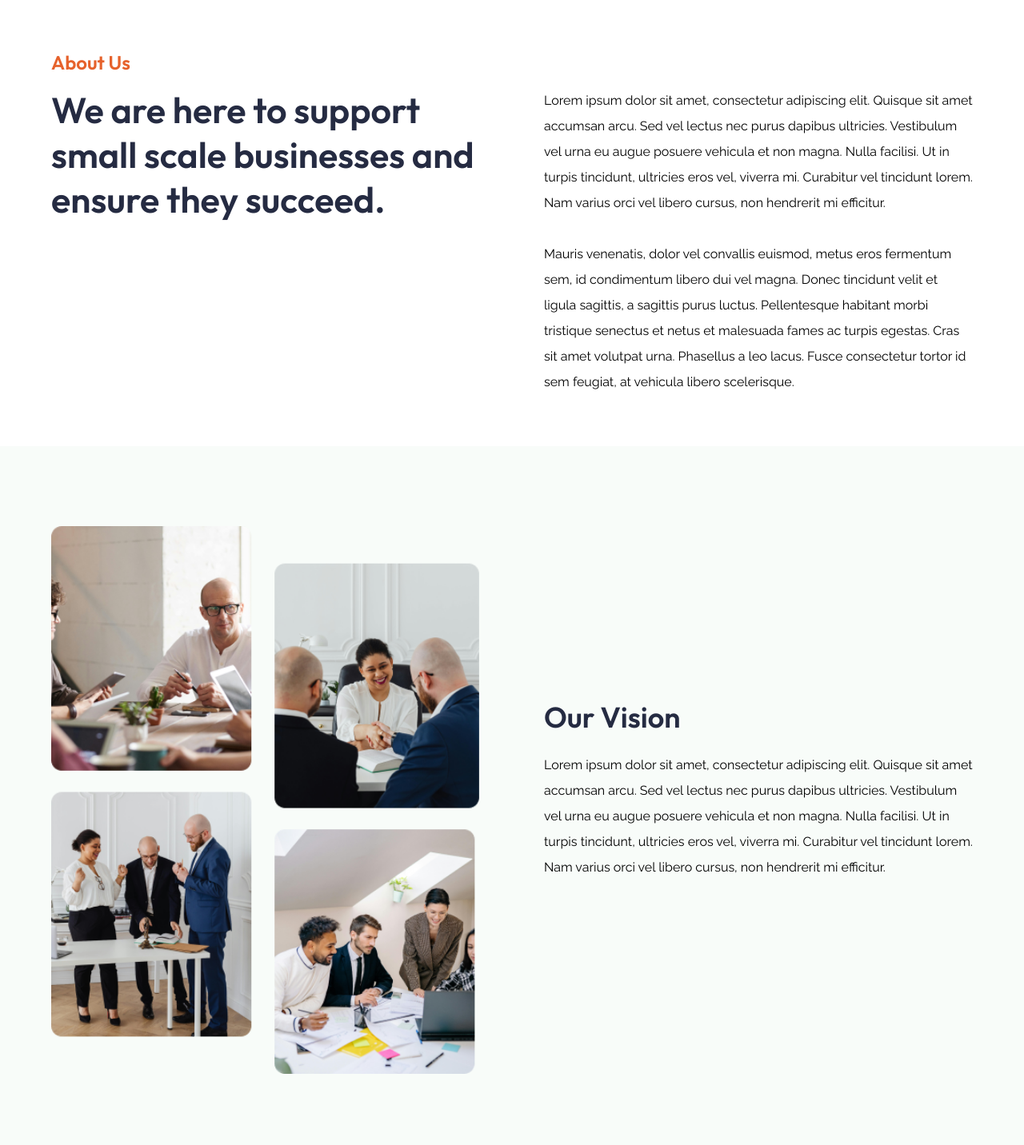
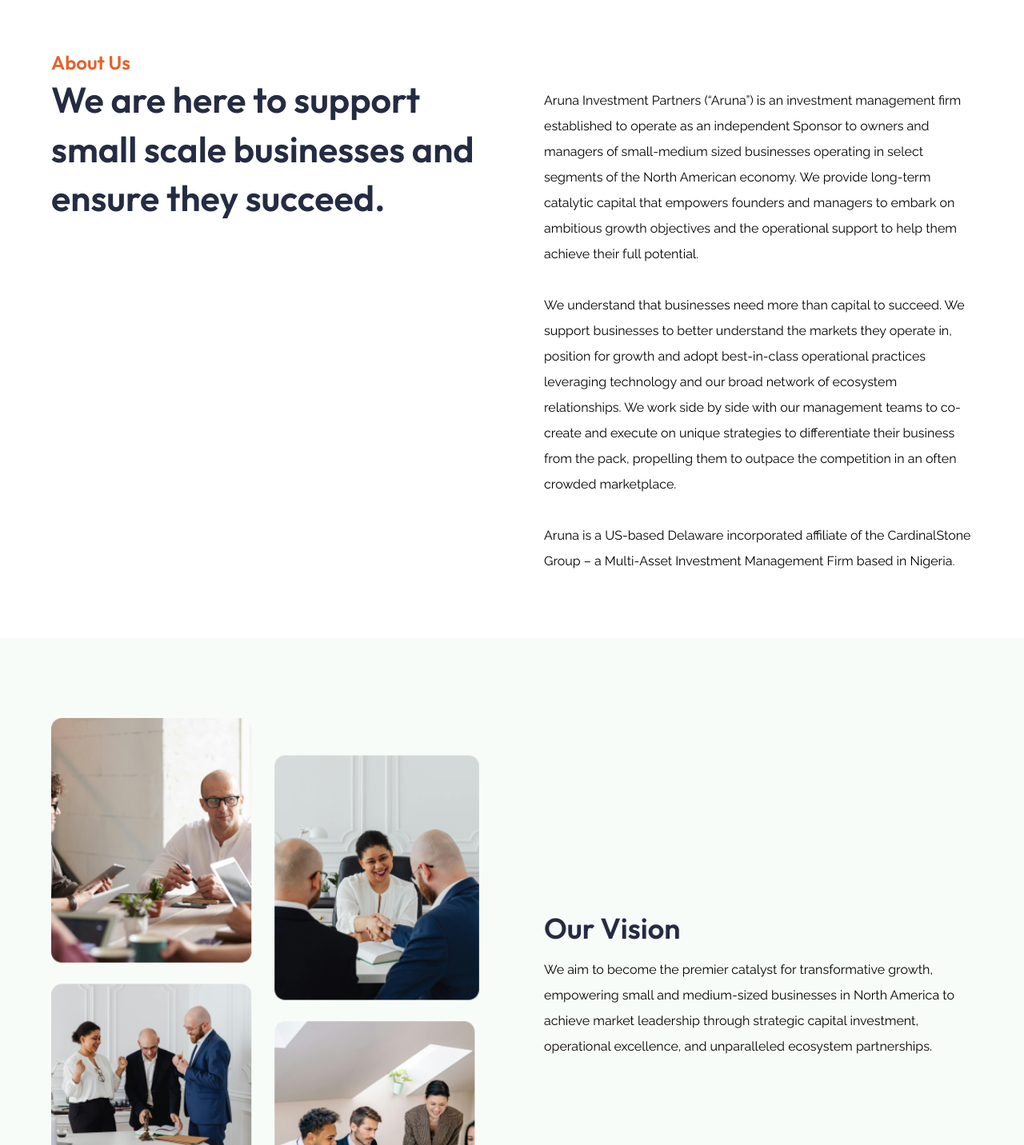
Before and after one commit to Benayo/aruna, a React (Create React App) app: page /about in a window 1280 px wide. Shown: the part 378-1810 px from the top of the page at 80% size. Built offline with nearby package versions, Linux system fonts and the light colour scheme; a web font is replaced by a local one.

Commit message:
Latest changes

```diff
--- a/src/pages/aboutus/Aboutpage.js
+++ b/src/pages/aboutus/Aboutpage.js
@@ -18,33 +18,41 @@
       <div className="pb-20">
         {/* About Us Section */}
         <section className="py-8 md:py-16 bg-white-100 px-4 md:px-16">
-          <h2 className="text-lg md:text-2xl font-main text-secondary-100 font-semibold mb-4">
+          <h2 className="text-xl md:text-2xl font-main text-secondary-100 font-semibold mb-4 lg:mb-0 ">
             About Us
           </h2>
 
-          <div className="grid grid-cols-1 xl:grid-cols-2 gap-y-8 gap-x-10 md:gap-x-20 text-left">
-            <h1 className="text-2xl md:text-[2.8rem] font-main text-primary-200 font-semibold leading-tight">
+          <div className="grid grid-cols-1 xl:grid-cols-2 gap-y-4 gap-x-10 md:gap-x-20 text-left">
+            <h1 className="text-3xl sm:text-4xl xl:text-[2.8rem]  font-main text-primary-200 font-semibold md:leading-snug">
               We are here to support small scale businesses and ensure they
               succeed.
             </h1>
 
             <div>
-              <p className="font-body font-normal leading-8">
-                Lorem ipsum dolor sit amet, consectetur adipiscing elit. Quisque
-                sit amet accumsan arcu. Sed vel lectus nec purus dapibus
-                ultricies. Vestibulum vel urna eu augue posuere vehicula et non
-                magna. Nulla facilisi. Ut in turpis tincidunt, ultricies eros
-                vel, viverra mi. Curabitur vel tincidunt lorem. Nam varius orci
-                vel libero cursus, non hendrerit mi efficitur.
+              <p className="font-body font-normal text-sm xl:text-base my-2 md:my-4 leading-6 xl:leading-8">
+                Aruna Investment Partners (“Aruna”) is an investment management
+                firm established to operate as an independent Sponsor to owners
+                and managers of small-medium sized businesses operating in
+                select segments of the North American economy. We provide
+                long-term catalytic capital that empowers founders and managers
+                to embark on ambitious growth objectives and the operational
+                support to help them achieve their full potential.
                 <br />
                 <br />
-                Mauris venenatis, dolor vel convallis euismod, metus eros
-                fermentum sem, id condimentum libero dui vel magna. Donec
-                tincidunt velit et ligula sagittis, a sagittis purus luctus.
-                Pellentesque habitant morbi tristique senectus et netus et
-                malesuada fames ac turpis egestas. Cras sit amet volutpat urna.
-                Phasellus a leo lacus. Fusce consectetur tortor id sem feugiat,
-                at vehicula libero scelerisque.
+                We understand that businesses need more than capital to succeed.
+                We support businesses to better understand the markets they
+                operate in, position for growth and adopt best-in-class
+                operational practices leveraging technology and our broad
+                network of ecosystem relationships. We work side by side with
+                our management teams to co- create and execute on unique
+                strategies to differentiate their business from the pack,
+                propelling them to outpace the competition in an often crowded
+                marketplace.
+                <br />
+                <br />
+                Aruna is a US-based Delaware incorporated affiliate of the
+                CardinalStone Group – a Multi-Asset Investment Management Firm
+                based in Nigeria.
               </p>
             </div>
           </div>
@@ -63,13 +71,11 @@
               <h1 className="text-3xl md:text-4xl font-semibold text-primary-200 font-main">
                 Our Vision
               </h1>
-              <p className="font-body font-normal leading-8 py-6">
-                Lorem ipsum dolor sit amet, consectetur adipiscing elit. Quisque
-                sit amet accumsan arcu. Sed vel lectus nec purus dapibus
-                ultricies. Vestibulum vel urna eu augue posuere vehicula et non
-                magna. Nulla facilisi. Ut in turpis tincidunt, ultricies eros
-                vel, viverra mi. Curabitur vel tincidunt lorem. Nam varius orci
-                vel libero cursus, non hendrerit mi efficitur.
+              <p className="font-body font-normal text-sm xl:text-base my-2 md:my-4 leading-6 xl:leading-8">
+                We aim to become the premier catalyst for transformative growth,
+                empowering small and medium-sized businesses in North America to
+                achieve market leadership through strategic capital investment,
+                operational excellence, and unparalleled ecosystem partnerships.
               </p>
             </div>
           </div>
@@ -78,7 +84,7 @@
         {/* Expert Team Section */}
         <section className="py-8 md:py-16 bg-white-100 px-4 md:px-16">
           <div className="text-center">
-            <h2 className="text-lg md:text-2xl font-main text-secondary-100 font-semibold mb-4">
+            <h2 className="text-xl md:text-2xl font-main text-secondary-100 font-semibold mb-4">
               Expert Team
             </h2>
             <h1 className="text-3xl md:text-4xl font-semibold text-primary-200 font-main">
@@ -87,85 +93,87 @@
           </div>
 
           <div className="flex flex-col items-center py-12 md:py-24">
-            <div className="grid grid-cols-4 md:grid-cols-3 md:grid-cols-8 gap-8">
+            <div className="grid grid-cols-4 md:grid-cols-8 gap-8">
               {/* Team Member 1 */}
-              <div className="text-center col-span-2 md:col-span-2">
+              <div className="text-center col-span-2">
                 <img
                   src={image1}
                   alt="Joe Bridges"
                   className="w-full rounded-md"
                 />
                 <div className="py-6">
-                  <h3 className="text-xl font-medium text-primary-200 font-main">
+                  <h3 className="md:text-xl font-medium text-primary-200 font-main">
                     Joe Bridges
                   </h3>
-                  <p className="font-body font-light leading-8">Founder</p>
+                  <p className=" text-sm md:text-base font-body font-light leading-8">
+                    Founder
+                  </p>
                 </div>
               </div>
 
               {/* Team Member 2 */}
-              <div className="text-center col-span-2 md:col-span-2">
+              <div className="text-center col-span-2">
                 <img
                   src={image2}
                   alt="Jeffrey Walters"
                   className="w-full rounded-md"
                 />
                 <div className="py-6">
-                  <h3 className="text-xl font-medium text-primary-200 font-main">
+                  <h3 className="md:text-xl font-medium text-primary-200 font-main">
                     Jeffrey Walters
                   </h3>
-                  <p className="font-body font-light leading-8">
+                  <p className=" text-sm md:text-base font-body font-light leading-8">
                     Chief Executive Officer
                   </p>
                 </div>
               </div>
 
               {/* Team Member 3 */}
-              <div className="text-center col-span-2 md:col-span-2">
+              <div className="text-center col-span-2">
                 <img
                   src={image3}
                   alt="Jason Reed"
                   className="w-full rounded-md"
                 />
                 <div className="py-6">
-                  <h3 className="text-xl font-medium text-primary-200 font-main">
+                  <h3 className="md:text-xl font-medium text-primary-200 font-main">
                     Jason Reed
                   </h3>
-                  <p className="font-body font-light leading-8">
+                  <p className=" text-sm md:text-base font-body font-light leading-8">
                     Managing Director
                   </p>
                 </div>
               </div>
 
               {/* Team Member 4 */}
-              <div className="text-center col-span-2 md:col-span-2">
+              <div className="text-center col-span-2">
                 <img
                   src={image4}
                   alt="Nellie Padilla"
                   className="w-full rounded-md"
                 />
                 <div className="py-6">
-                  <h3 className="text-xl font-medium text-primary-200 font-main">
+                  <h3 className="md:text-xl font-medium text-primary-200 font-main">
                     Nellie Padilla
                   </h3>
-                  <p className="font-body font-light leading-8">
+                  <p className=" text-sm md:text-base font-body font-light leading-8">
                     Senior Operating Partner
                   </p>
                 </div>
               </div>
 
               {/* Team Member 5 */}
-              <div className="text-center col-span-2 md:col-span-2 md:col-start-2">
+              <div className="text-center col-span-2 md:col-start-2">
                 <img
                   src={image5}
                   alt="Dean Bell"
                   className="w-full rounded-md"
                 />
                 <div className="py-6">
-                  <h3 className="text-xl font-medium text-primary-200 font-main">
+                  <h3 className="md:text-xl font-medium text-primary-200 font-main">
                     Dean Bell
                   </h3>
-                  <p className="font-body font-light leading-8">
+                  <p className=" text-sm md:text-base font-body font-light leading-8">
                     Business Development Officer
                   </p>
                 </div>
@@ -179,27 +187,27 @@
                   className="w-full rounded-md"
                 />
                 <div className="py-6">
-                  <h3 className="text-xl font-medium text-primary-200 font-main">
+                  <h3 className="md:text-xl font-medium text-primary-200 font-main">
                     Pearl Brooks
                   </h3>
-                  <p className="font-body font-light leading-8">
+                  <p className=" text-sm md:text-base font-body font-light leading-8">
                     Executive Assistant
                   </p>
                 </div>
               </div>
 
               {/* Team Member 7 */}
-              <div className="text-center col-span-2 col-start-2  md:col-span-2">
+              <div className="text-center col-span-2  col-start-2   md:col-span-2">
                 <img
                   src={image7}
                   alt="Isaiah Griffin"
                   className="w-full rounded-md"
                 />
                 <div className="py-6">
-                  <h3 className="text-xl font-medium text-primary-200 font-main">
+                  <h3 className="md:text-xl font-medium text-primary-200 font-main">
                     Isaiah Griffin
                   </h3>
-                  <p className="font-body font-light leading-8">
+                  <p className=" text-sm md:text-base font-body font-light leading-8">
                     Chief Financial Officer
                   </p>
                 </div>
--- a/src/pages/focus/Focuspage.js
+++ b/src/pages/focus/Focuspage.js
@@ -34,35 +34,34 @@
     <section>
       <Header title="Focus" />
 
-      <div className="pb-[6.25rem]">
+      <div className="pb-20">
         {/* Approach Section */}
         <div className="py-4 md:py-16 bg-white-100 px-4 md:px-16 ">
-          <h2 className="text-xl md:text-2xl font-main text-secondary-100 font-semibold mb-4">
+          <h2 className="text-xl md:text-2xl font-main text-secondary-100 font-semibold mb-4 lg:mb-0 ">
             Approach
           </h2>
 
-          <div className="grid grid-cols-1 xl:grid-cols-2 gap-y-8 gap-x-10 md:gap-x-20 text-left">
-            <h1 className="text-2xl md:text-[2.8rem] font-main text-primary-200 font-semibold leading-tight">
+          <div className="grid grid-cols-1 xl:grid-cols-2 gap-y-4 gap-x-10 md:gap-x-20 text-left">
+            <h1 className="text-3xl sm:text-4xl xl:text-[2.8rem]  font-main text-primary-200 font-semibold md:leading-snug">
               We partner with and invest in small businesses.
             </h1>
 
             <div>
-              <p className="font-body font-normal leading-8">
-                Lorem ipsum dolor sit amet, consectetur adipiscing elit. Quisque
-                sit amet accumsan arcu. Sed vel lectus nec purus dapibus
-                ultricies. Vestibulum vel urna eu augue posuere vehicula et non
-                magna. Nulla facilisi. Ut in turpis tincidunt, ultricies eros
-                vel, viverra mi. Curabitur vel tincidunt lorem. Nam varius orci
-                vel libero cursus, non hendrerit mi efficitur.
+              <p className="font-body font-normal text-sm xl:text-base my-2 md:my-4 leading-6 xl:leading-8">
+                Choosing the right investment partner is a crucial decision that
+                can shape the future of any business. At Aruna Investment
+                Partners, we recognize the importance of this choice and are
+                committed to being more than just a capital provider; we are
+                your dedicated partner in growth.
                 <br />
                 <br />
-                Mauris venenatis, dolor vel convallis euismod, metus eros
-                fermentum sem, id condimentum libero dui vel magna. Donec
-                tincidunt velit et ligula sagittis, a sagittis purus luctus.
-                Pellentesque habitant morbi tristique senectus et netus et
-                malesuada fames ac turpis egestas. Cras sit amet volutpat urna.
-                Phasellus a leo lacus. Fusce consectetur tortor id sem feugiat,
-                at vehicula libero scelerisque.
+                For years, Aruna has been at the forefront of empowering small
+                and medium-sized businesses in North America, providing them
+                with the strategic capital and operational support they need to
+                realize their ambitious growth objectives. Our approach
+                transcends traditional investment models by offering a holistic
+                partnership that aligns with the unique needs of business
+                owners, management teams, and our firm.
               </p>
             </div>
           </div>
@@ -77,39 +76,40 @@
             Investing Criteria
           </h1>
 
-          <div className="flex flex-col md:flex-row justify-center items-center py-12 md:py-16 gap-8">
+          <div className=" grid md:grid-cols-3 py-12 md:py-16 gap-8">
             <InvestCriteriaCard
               title="Revenue"
               value="$5 - $10M+"
               percentage={75}
               text="Positive"
-              description="Purus in massa tempor nec. Magna etiam tempor orci eDonec tincidunt velit et ligula sagittis."
+              description="Our expertise lies in acquiring specialized manufacturing and distribution companies with annual revenues ranging from $5M to over $10M."
+            />
+
+            <InvestCriteriaCard
+              percentage={20}
+              text="20%"
+              title="Cashflow"
+              value="Positive"
+              description="We focus on acquiring niche manufacturing and value-added distribution businesses that consistently maintain a positive cash flow."
             />
             <InvestCriteriaCard
               percentage={20}
               text="$5-10M"
               title="EBITDA Margin"
               value="20%+"
-              description="Purus in massa tempor nec. Magna etiam tempor orci eDonec tincidunt velit et ligula sagittis."
-            />
-            <InvestCriteriaCard
-              percentage={20}
-              text="20%"
-              title="Cashflow"
-              value="Positive"
-              description="Purus in massa tempor nec. Magna etiam tempor orci eDonec tincidunt velit et ligula sagittis."
+              description="We target businesses that regularly achieve profit margins of at least 20% before accounting for interest, taxes, depreciation, and amortization."
             />
           </div>
         </div>
 
         {/* Focus Sector Section */}
-        <div className="py-16 px-4 md:px-16  md:py-[6.25rem] bg-white-200 flex flex-col justify-center items-center">
+        <div className="py-16 px-4 md:px-16  md:py-[6.25rem] bg-white-300 flex flex-col justify-center items-center">
           <h1 className="text-3xl md:text-4xl font-semibold text-primary-200 font-main">
             Focus Sector
           </h1>
 
-          <div className="grid grid-cols-1 lg:grid-cols-3 gap-x-4 gap-y-8 lg:gap-x-12 py-12 md:py-16">
-            <div className="bg-white-100 rounded-md overflow-hidden shadow-sm">
+          <div className="grid grid-cols-1 lg:grid-cols-3 gap-x-4 gap-y-8 lg:gap-x-12 pt-12">
+            <div className="bg-white-100 rounded-md overflow-hidden ">
               <img
                 src={health}
                 alt="Health"
@@ -117,7 +117,7 @@
               />
 
               <div className="bg-white-100 px-6 py-10 text-left">
-                <h2 className="text-lg font-medium font-main pb-4">
+                <h2 className="font-main text-lg md:text-xl font-medium pb-4">
                   Healthcare
                 </h2>
                 <p className="font-body text-sm leading-8 pr-4">
@@ -128,7 +128,7 @@
               </div>
             </div>
 
-            <div className="bg-white-100 rounded-md overflow-hidden shadow-sm">
+            <div className="bg-white-100 rounded-md overflow-hidden ">
               <img
                 src={industry}
                 alt="Industry"
@@ -136,7 +136,7 @@
               />
 
               <div className="bg-white-100 px-6 py-10 text-left">
-                <h2 className="text-lg font-medium font-main pb-4">
+                <h2 className="font-main text-lg md:text-xl font-medium pb-4">
                   Industrials
                 </h2>
                 <p className="font-body text-sm leading-8 pr-4">
@@ -146,7 +146,7 @@
               </div>
             </div>
 
-            <div className="bg-white-100 rounded-md overflow-hidden shadow-sm">
+            <div className="bg-white-100 rounded-md overflow-hidden ">
               <img
                 src={aerospace}
                 alt="Aerospace"
@@ -154,7 +154,7 @@
               />
 
               <div className="bg-white-100 px-6 py-10 text-left">
-                <h2 className="text-lg font-medium font-main pb-4">
+                <h2 className="font-main text-lg md:text-xl font-medium pb-4">
                   Aerospace
                 </h2>
                 <p className="font-body text-sm leading-8 pr-4">
@@ -168,7 +168,7 @@
 
         {/* Transaction Type Section */}
         <div className="py-16 px-4 md:px-16  md:py-[6.25rem] bg-white-100">
-          <h1 className="text-3xl md:text-4xl font-semibold text-primary-200 font-main pb-8">
+          <h1 className="text-3xl md:text-4xl font-semibold text-primary-200 font-main pb-6">
             Transaction Type
           </h1>
           <p className="font-body font-normal leading-8">
@@ -179,7 +179,7 @@
 
           <div className="grid grid-cols-1 xl:grid-cols-2 gap-8 md:gap-12 pt-12">
             <div>
-              <h4 className="text-lg font-main font-semibold pb-4">
+              <h4 className="font-main text-lg md:text-xl font-medium pb-4">
                 Secondaries
               </h4>
               <p className="font-body font-normal leading-8">
@@ -191,7 +191,7 @@
             </div>
 
             <div>
-              <h4 className="text-lg font-main font-semibold pb-4">
+              <h4 className="font-main text-lg md:text-xl font-medium pb-4">
                 Divestiture or spin-off
               </h4>
               <p className="font-body font-normal leading-8">
@@ -203,7 +203,7 @@
             </div>
 
             <div>
-              <h4 className="text-lg font-main font-semibold pb-4">
+              <h4 className="font-main text-lg md:text-xl font-medium pb-4">
                 Management buy-outs
               </h4>
               <p className="font-body font-normal leading-8">
```
Also changed, not shown: src/component/Cards/MapCard.js (+9 -1 lines), src/pages/contact/Contactpage.js (+10 -10 lines), src/pages/portfolio/Portfoliopage.js (+21 -17 lines), src/assests/Image/contact-header.png, src/assests/Image/header-img-1.png.
